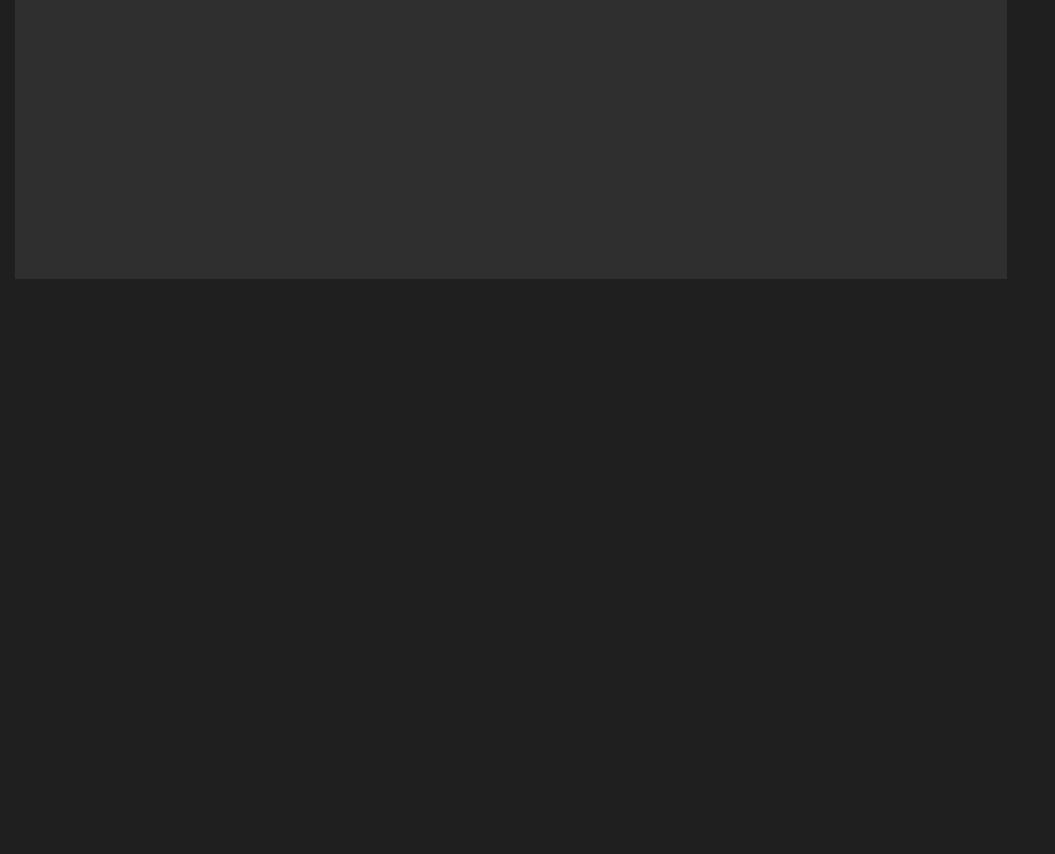
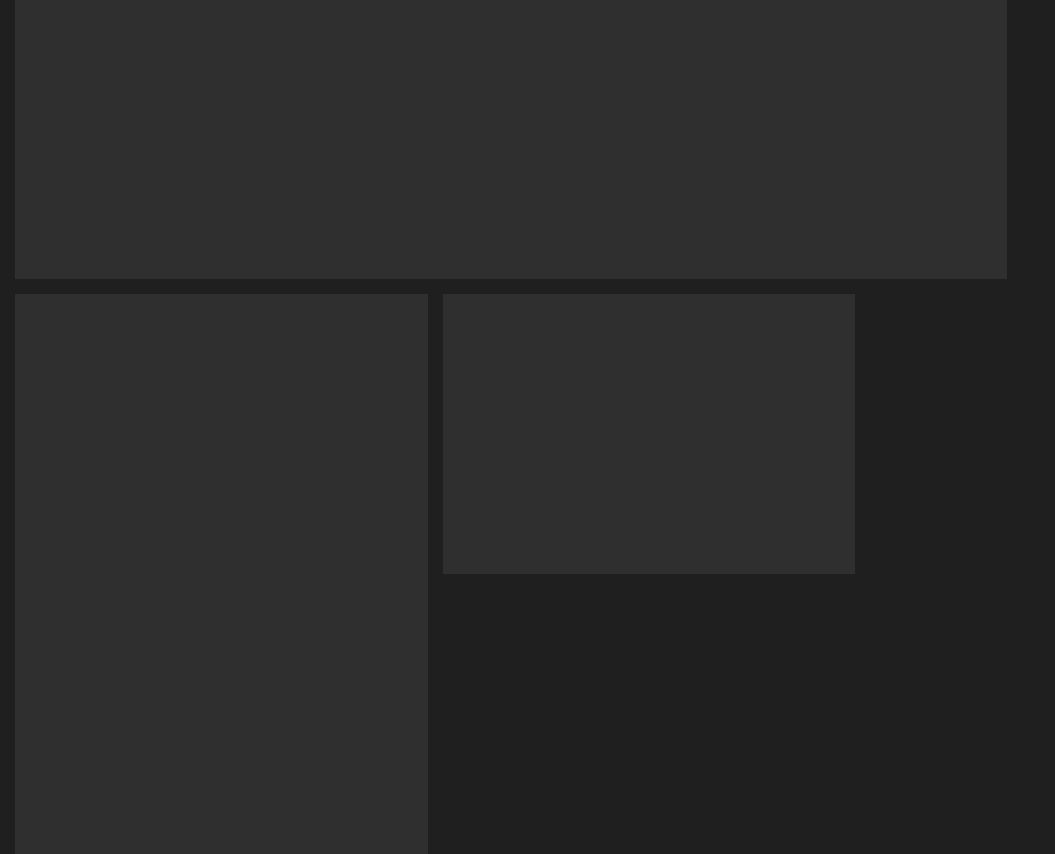
Before and after one commit to RichardSmith159/NIPPI, a Django app: page /analytics/details/1/ in a window 1280 px wide. Shown: the part 365-1219 px from the top of the page, without its empty margins (0-1055 px from the left). Before the commit the page ends 644 px from the top, so only its background shows below. Run offline with Django 3.2, Linux system fonts and the light colour scheme; tables that the repository leaves empty hold one stand-in row (values such as "Sample post"); some libraries are stand-ins or nearby versions.

Commit message:
added second row

```diff
--- a/analytics/static/css/details.css
+++ b/analytics/static/css/details.css
@@ -15,3 +15,21 @@
 #metricHistoryContainer {
     width: 77.5vw;
 }
+
+#middleDataRow {
+    margin-top: 15px;
+}
+
+#A {
+    margin-right: 15px;
+    width: 32.24vw;
+}
+#B {
+    margin-right: 15px;
+    width: 32.24vw;
+}
+
+#C {
+
+    width: 32.24vw;
+}
--- a/analytics/templates/analytics/details.html
+++ b/analytics/templates/analytics/details.html
@@ -28,7 +28,7 @@
 
 
 {% block page_content %}
-<div class="col-md-12 dataRow">
+<div class="col-md-12 dataRow" id="topDataRow">
     <div class="col-md-4 simpleContainer" id="sirenContainer">
         {% for siren in nip.siren_set.all %}
 
@@ -38,4 +38,9 @@
 
     </div>
 </div>
+<div class="col-md-12 dataRow" id="middleDataRow">
+    <div class="col-md-4 simpleContainer" id="A"></div>
+    <div class="col-md-4 simpleContainer" id="B"></div>
+    <div class="col-md-4 simpleContainer" id="C"></div>
+</div>
 {% endblock %}
```
